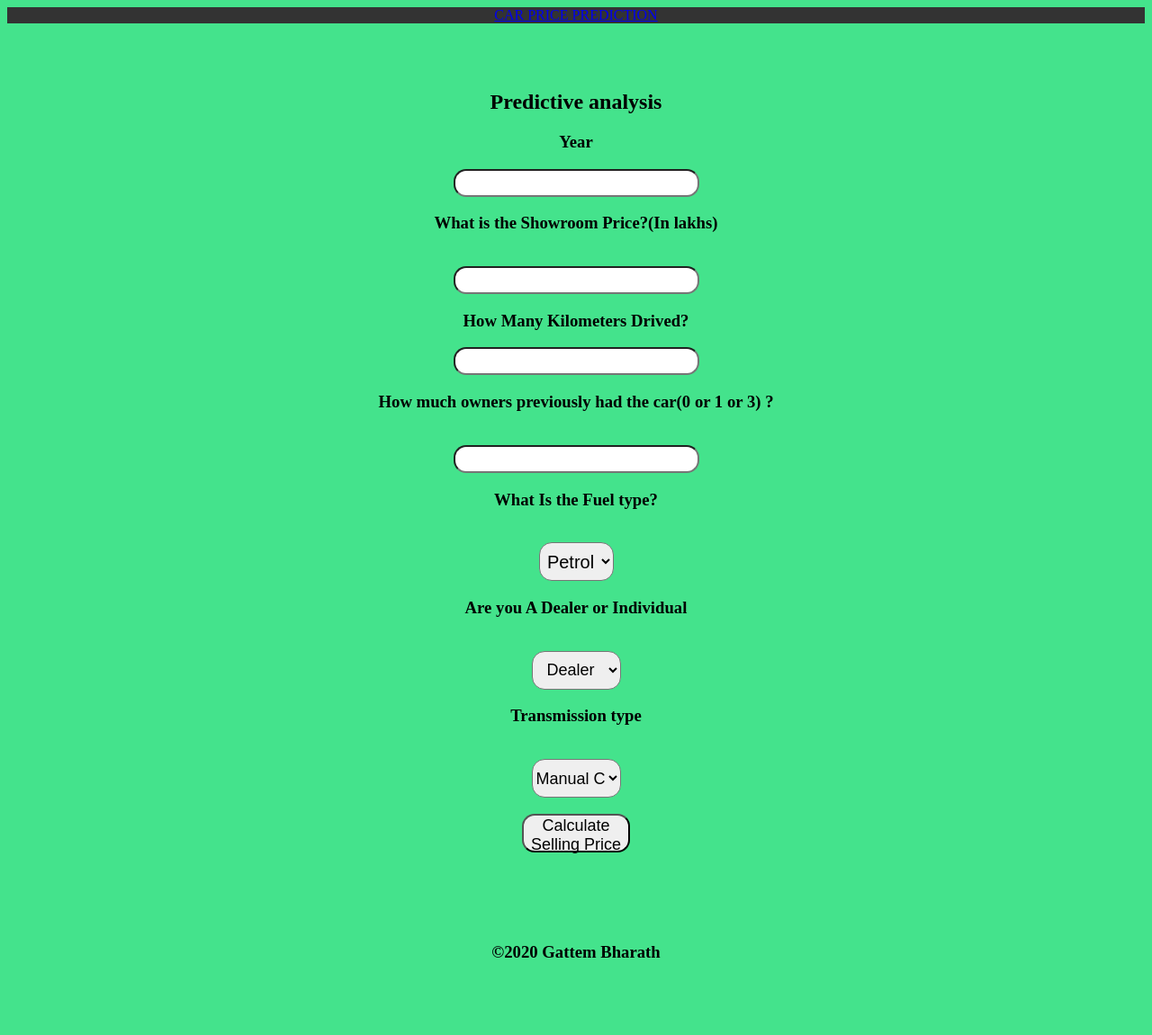
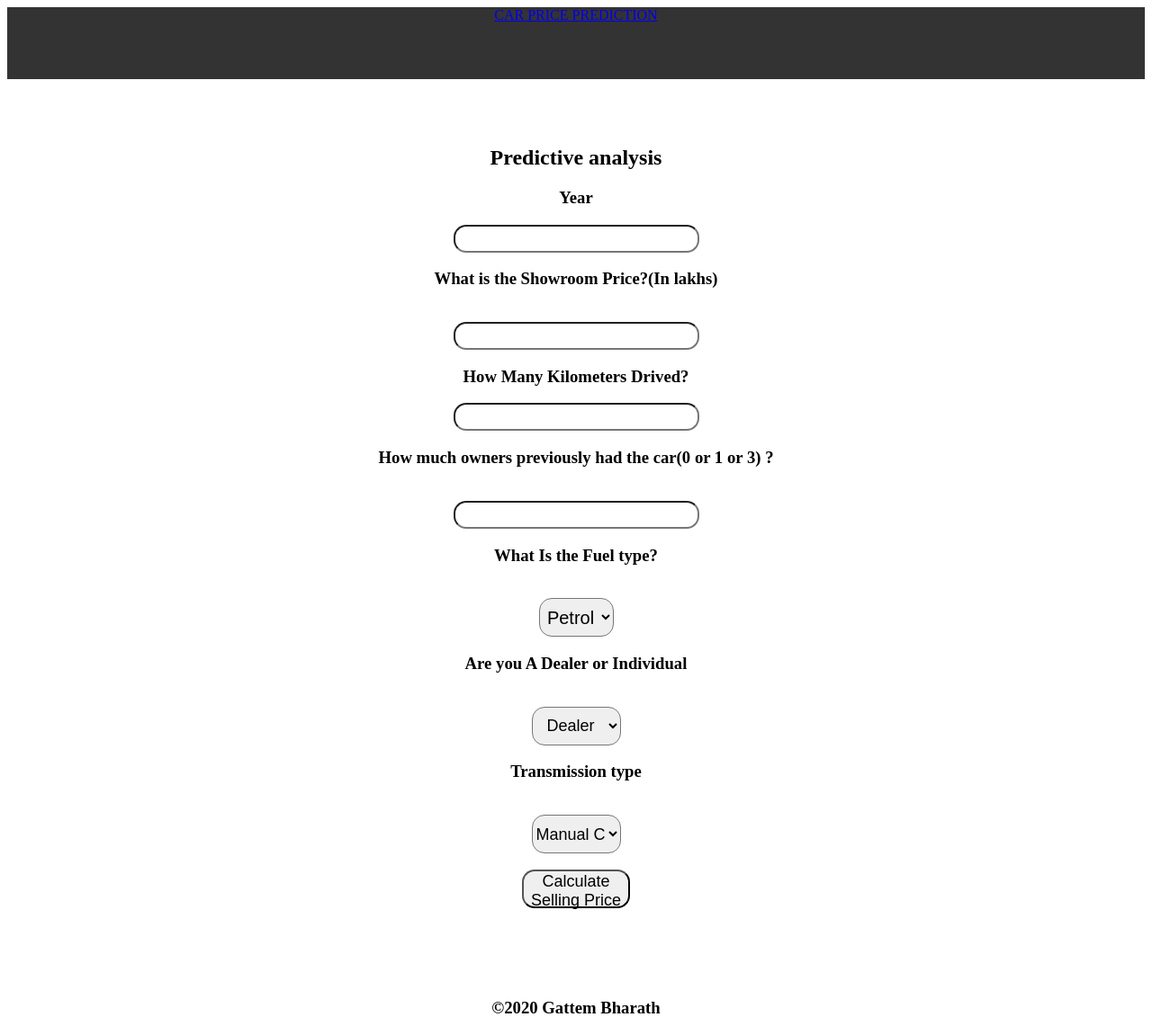
Before and after one commit to GattemBharath/Car-Price-Prediction, a Flask app: page / in a window 1280 px wide. Shown: the whole page at 90% size. Before the commit the page ends 1065 px from the top, so only its background shows below. Run offline with Flask 2, Linux system fonts and the light colour scheme; parts of the project's set-up code (start-up, migrations or seed data) failed here and were passed over.

Commit message:
Update index.html

```diff
--- a/templates/index.html
+++ b/templates/index.html
@@ -61,10 +61,13 @@
 
     <style>
         body {
-            background-color: #44e38c;
+            background-color: #e1f4f3c;
             text-align: center;
             padding: 0px;
         }
+        .navbar-fixed-top {
+              min-height: 80px;
+       }
         .navbar {
             background-color: #333333;
         }
```
